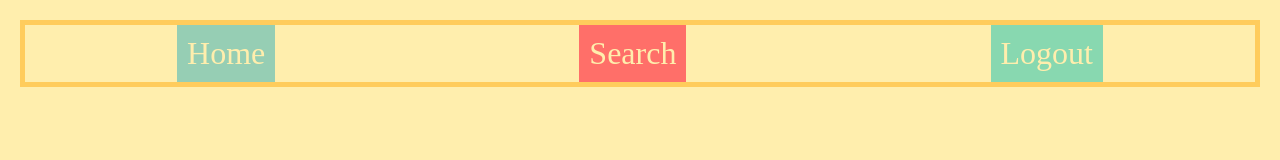
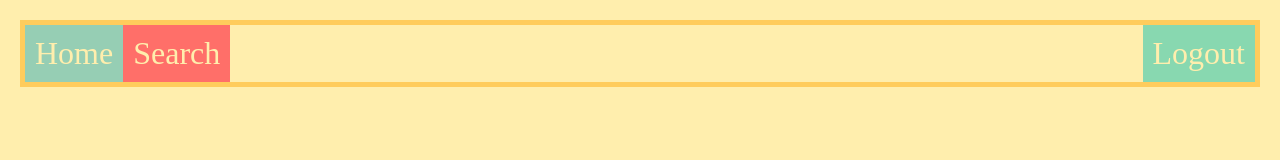
Before and after one commit to franenlanube/Flexbox-course, a plain HTML site: page index.html in a window 1280 px wide. Drawn offline with Linux system fonts and the light colour scheme.

Commit message:
margin-left auto to logout class

```diff
--- a/index.css
+++ b/index.css
@@ -3,3 +3,7 @@
     display: flex;
     justify-content: space-around;
   }
+
+  .logout {
+    margin-left: auto;
+  }
```
